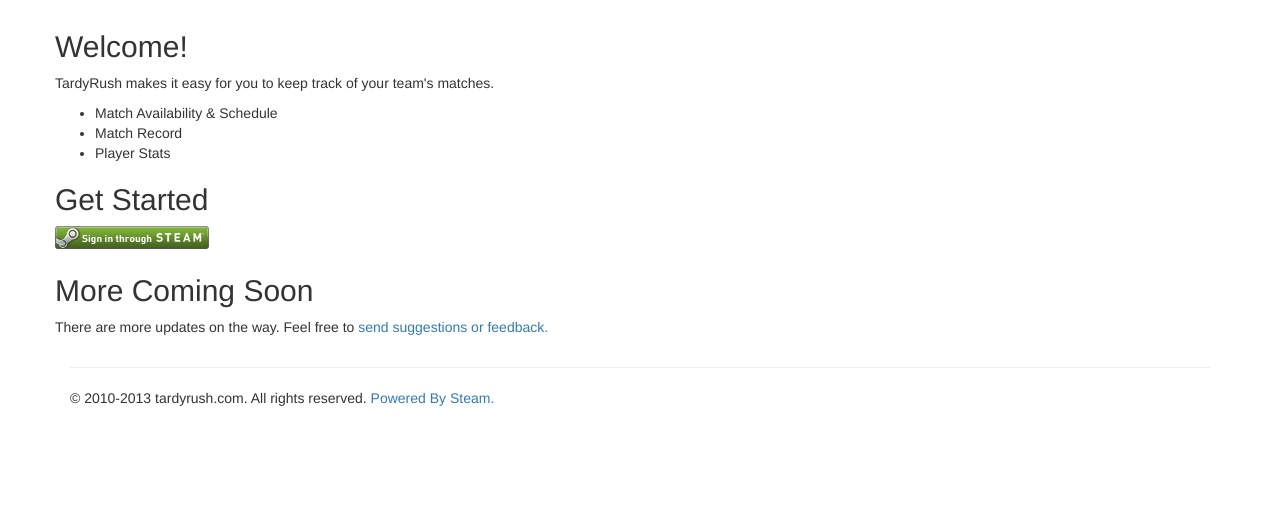
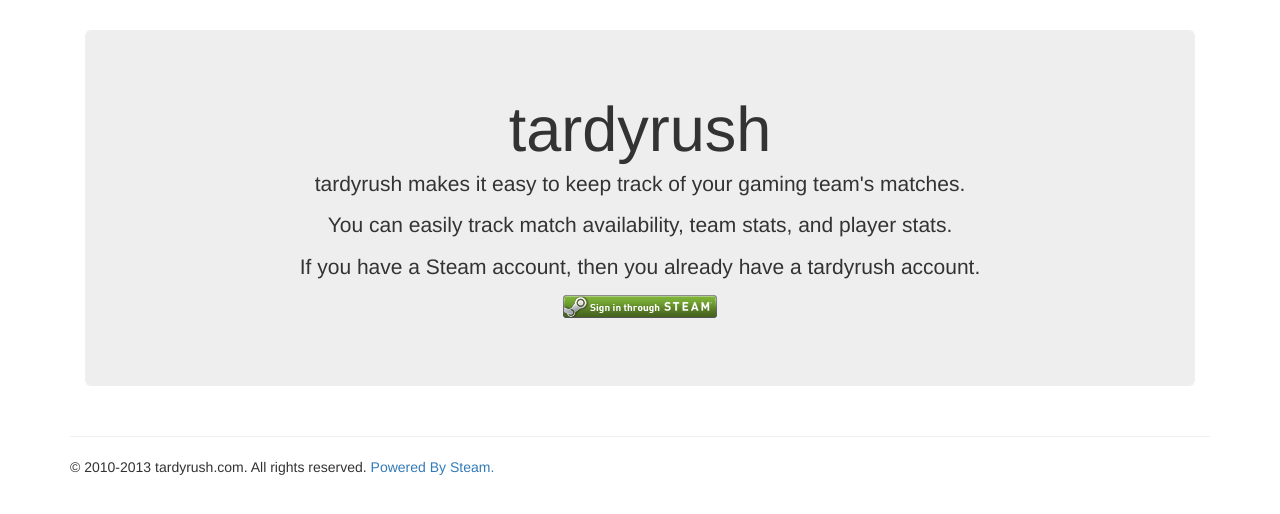
Before and after one commit to kenrobbins/tardyrush, a Python web app: template tardyrush/templates/splash.html in a window 1280 px wide. Shown: the part 50-564 px from the top of the page. Run offline with Jinja, Linux system fonts and the light colour scheme; the template is opened without the code that fills it, so the values that code supplies are empty; some libraries are stand-ins or nearby versions.

Commit message:
better home page (fix #24) and better sign in page, clean up images

```diff
--- a/tardyrush/static/css/main.css
+++ b/tardyrush/static/css/main.css
@@ -88,3 +88,18 @@ p.comments { margin-bottom: 0 !important; }
 
 .sorting_asc_disabled { padding-right: 20px; }
 .sorting_desc_disabled { padding-right: 20px; }
+
+.hero-unit h1 { margin-bottom: 10px; }
+
+.jumbotron {
+    margin: 20px 30px;
+    text-align: center;
+}
+.jumbotron h1 {
+    font-size: 100px;
+    line-height: 1;
+}
+.jumbotron p {
+    font-size: 24px;
+    line-height: 1.25;
+}
--- a/tardyrush/templates/layout.html
+++ b/tardyrush/templates/layout.html
@@ -38,7 +38,7 @@
                         {% else %}
                             <form class="navbar-form pull-right" action="{{url_for('account.signin')}}" method="post">
                                 <input type="hidden" name="next" value="{{ request.url }}"/>
-                                <input type="image" src="/static/sits_small.png"
+                                <input type="image" src="/static/img/sits_small.png"
                                     name="submit_sits" value="Sign In Through Steam" title="Sign In Through Steam"/>
                             </form>
                         {% endif %}
@@ -49,7 +49,9 @@
 
         <div class="container">
             <div class="row">
+                {% set leftbar = 0 %}
                 {%- if page.top in ('matches', 'my_matches') %}
+                    {% set leftbar = 1 %}
                     <div class="span3">
                         <div class="well sidebar-nav">
                             <ul class="nav nav-list">
@@ -76,6 +78,7 @@
                     </div>
 
                 {%- elif page.top in ('teams', 'my_teams', 'team') %}
+                    {% set leftbar = 1 %}
 
                     <div class="span3">
                         <div class="well sidebar-nav">
@@ -117,7 +120,12 @@
                     </div>
                 {%- endif %}
 
+                {% if leftbar == 1 %}
                 <div class="span9">
+                {% else %}
+                <div class="span12">
+                {% endif %}
+
                     {%- for category, message in get_flashed_messages(with_categories=true) %}
                     <div class="alert alert-{{ category }}">
                         <button type="button" class="close" data-dismiss="alert">&times;</button>
--- a/tardyrush/templates/splash.html
+++ b/tardyrush/templates/splash.html
@@ -1,36 +1,18 @@
 {% extends "layout.html" %}
 {% block body %}
-    <h2>Welcome!</h2>
 
-    <p class="blurb">
-    TardyRush makes it easy for you to keep track of your team's
-    matches.
-    </p>
-
-    <ul class="features">
-    <li>Match Availability &amp; Schedule</li>
-    <li>Match Record</li>
-    <li>Player Stats</li>
-    </ul>
-
-    <h2>Get Started</h2>
-
+<div class="jumbotron">
+  <h1>tardyrush</h1>
+  <p>tardyrush makes it easy to keep track of your gaming team's matches.</p>
+  <p> You can easily track match availability, team stats, and player stats.</p>
+  <p> If you have a Steam account, then you already have a tardyrush account.</p>
+  <p>
     <form action="{{url_for('account.signin')}}" method="post">
     <input type="hidden" name="next" value="{{ request.url }}"/>
-
-    <div class="getting_started">
-
-    <input type="image" src="/static/sits_small.png"
-    name="submit_sits" value="Sign In Through Steam"
-    title="Sign In Through Steam"/>
-
-    </div>
+    <input type="image" src="/static/img/sits_small.png"
+    name="submit_sits" value="Sign In Through Steam" title="Sign In Through Steam"/>
     </form>
-
-    <h2>More Coming Soon</h2>
-
-    <p class="blurb">There are more updates on the way.  Feel
-    free to <a href="{{url_for('contact')}}">send suggestions or feedback.</a>
-    </p>
+  </p>
+</div>
 
 {% endblock %}
--- a/tardyrush/views/matches.py
+++ b/tardyrush/views/matches.py
@@ -352,7 +352,7 @@ def show(match_id, action):
 @matches.route('/match/')
 @matches.route('/match/upcoming/')
 def my_matches():
-    if not g.user:
+    if g.user.is_guest:
         return redirect(url_for('all'))
 
     cutoff = datetime.datetime.utcnow() - datetime.timedelta(hours=1)
@@ -374,7 +374,7 @@ def my_matches():
 
 @matches.route('/match/previous/')
 def my_previous_matches():
-    if not g.user:
+    if g.user.is_guest:
         return redirect(url_for('all'))
 
     cutoff = datetime.datetime.utcnow()
--- a/tardyrush/views/teams.py
+++ b/tardyrush/views/teams.py
@@ -77,7 +77,7 @@ def show(team_id=-1, action=''):
             return redirect(url_for('all'))
 
         if action == 'join':
-            if not g.user:
+            if g.user.is_guest:
                 flash(u'You must be signed in to join a team.', 'error')
             elif g.user.is_on_team(team_id):
                 flash(u'You are already on this team.', 'info')
@@ -106,7 +106,7 @@ def show(team_id=-1, action=''):
                 return redirect(url_for('show', team_id=team.id))
 
         elif action == 'leave':
-            if not g.user:
+            if g.user.is_guest:
                 flash(u'You must be signed in to join a team.', 'error')
             elif not g.user.is_on_team(team_id):
                 flash(u'You are not on this team.', 'error')
```
Also changed, not shown: tardyrush/templates/account/login.html (+9 -20 lines), tardyrush/views/account.py (+8 -5 lines), tardyrush/static/img/sits_small.png (renamed from tardyrush/static/sits_small.png), tardyrush/static/sits_large_border.png (deleted), tardyrush/static/sits_large_noborder.png (deleted).
